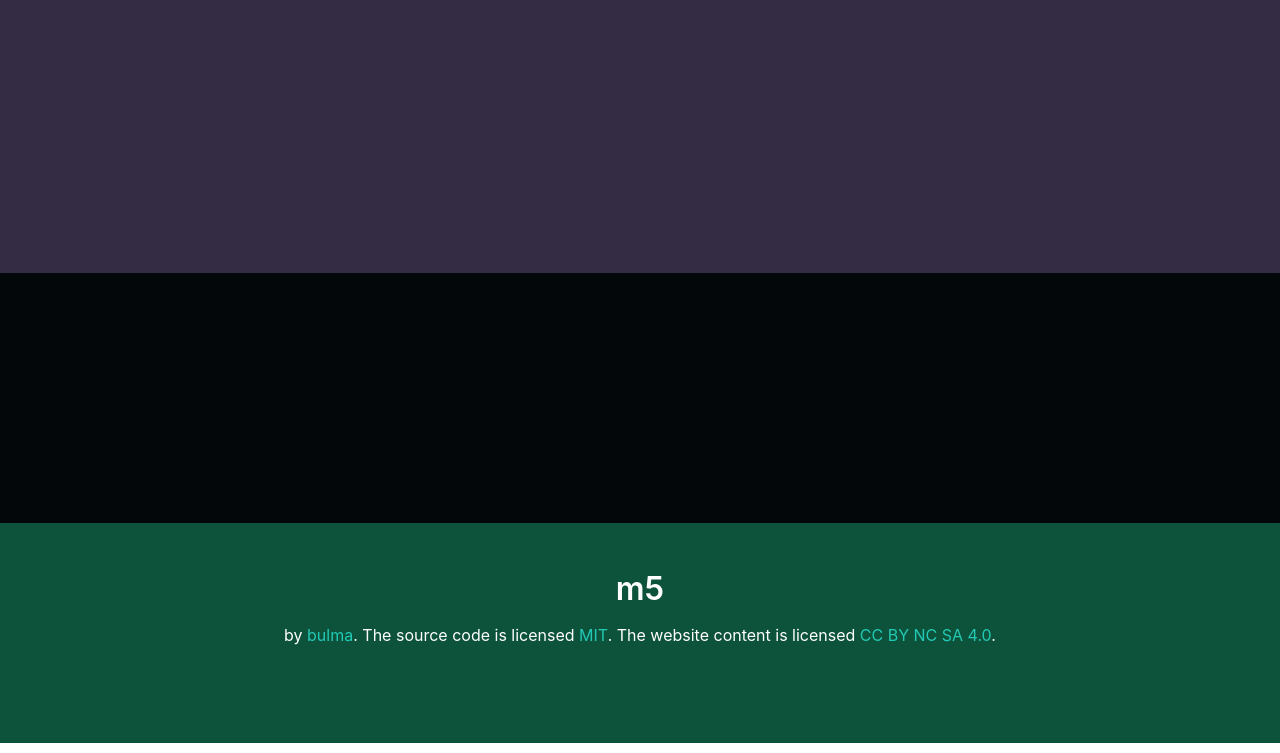
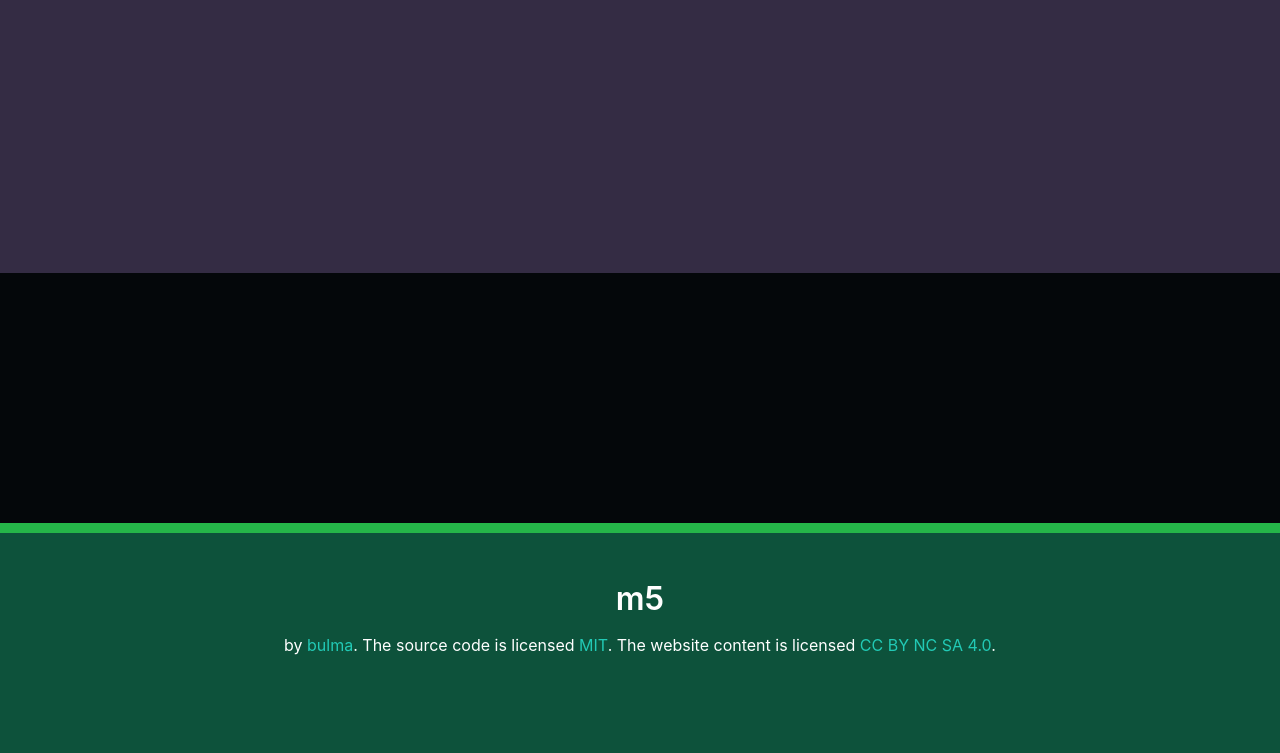
Before and after one commit to MichValenz/m5, a plain HTML site: page index.html in a window 1280 px wide. Shown: the part 523-1276 px from the top of the page. Drawn offline with nearby package versions, Linux system fonts and the light colour scheme.

Commit message:
added a border top to the footer

```diff
--- a/Assets/style.css
+++ b/Assets/style.css
@@ -76,6 +76,7 @@ form .title {
 /* ---------------------------------FOOTER SECTION END */
 
 .footer {
+    border-top: 10px solid var(--eucalyptus);
     background: var(--eden);
 }
 
@@ -83,7 +84,6 @@ form .title {
     color: white;
 }
 
-
 a {
     color: var(--java);
 }
```
Also changed, not shown: index.html (+5 -1 lines).
